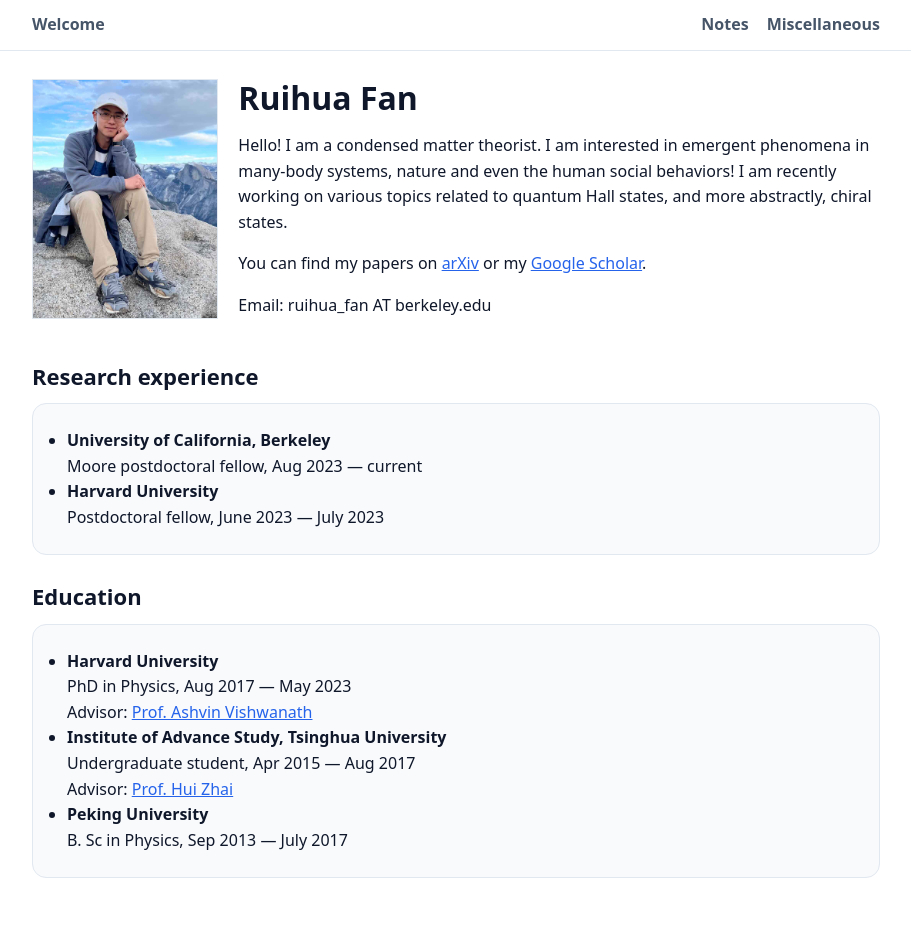
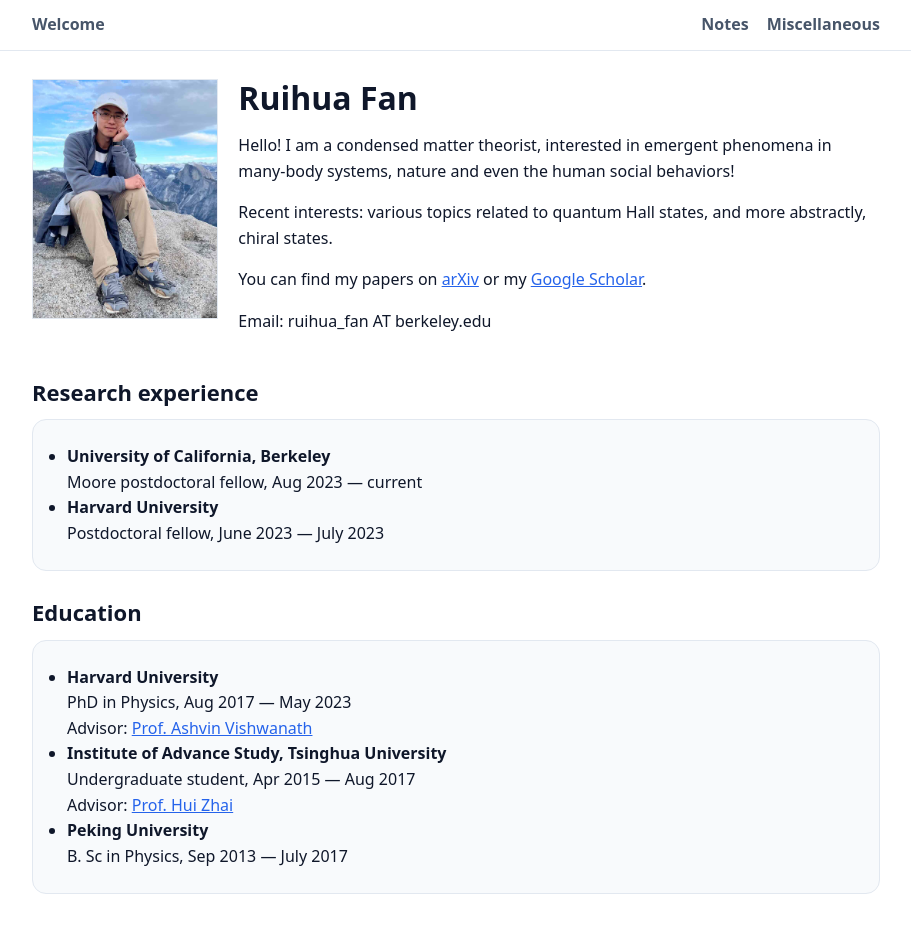
Before and after one commit to ruihuafan/ruihuafan.github.io, a Jekyll site: the page built from index.md, in a window 1280 px wide and 936 px high. Shown: the top 933 px of the window, without its empty margins (184-1095 px from the left). Built offline with Jekyll 4.4.1, drawn with Linux system fonts in a browser that asks for light colours.

Commit message:
change index

```diff
--- a/index.md
+++ b/index.md
@@ -8,7 +8,10 @@
   <div>
     <h1>Ruihua Fan</h1>
     <p>
-      Hello! I am a condensed matter theorist. I am interested in emergent phenomena in many-body systems, nature and even the human social behaviors! I am recently working on various topics related to quantum Hall states, and more abstractly, chiral states.
+      Hello! I am a condensed matter theorist, interested in emergent phenomena in many-body systems, nature and even the human social behaviors!
+    </p>
+    <p>
+      Recent interests: various topics related to quantum Hall states, and more abstractly, chiral states.
     </p>
     <p>
       You can find my papers on
```
